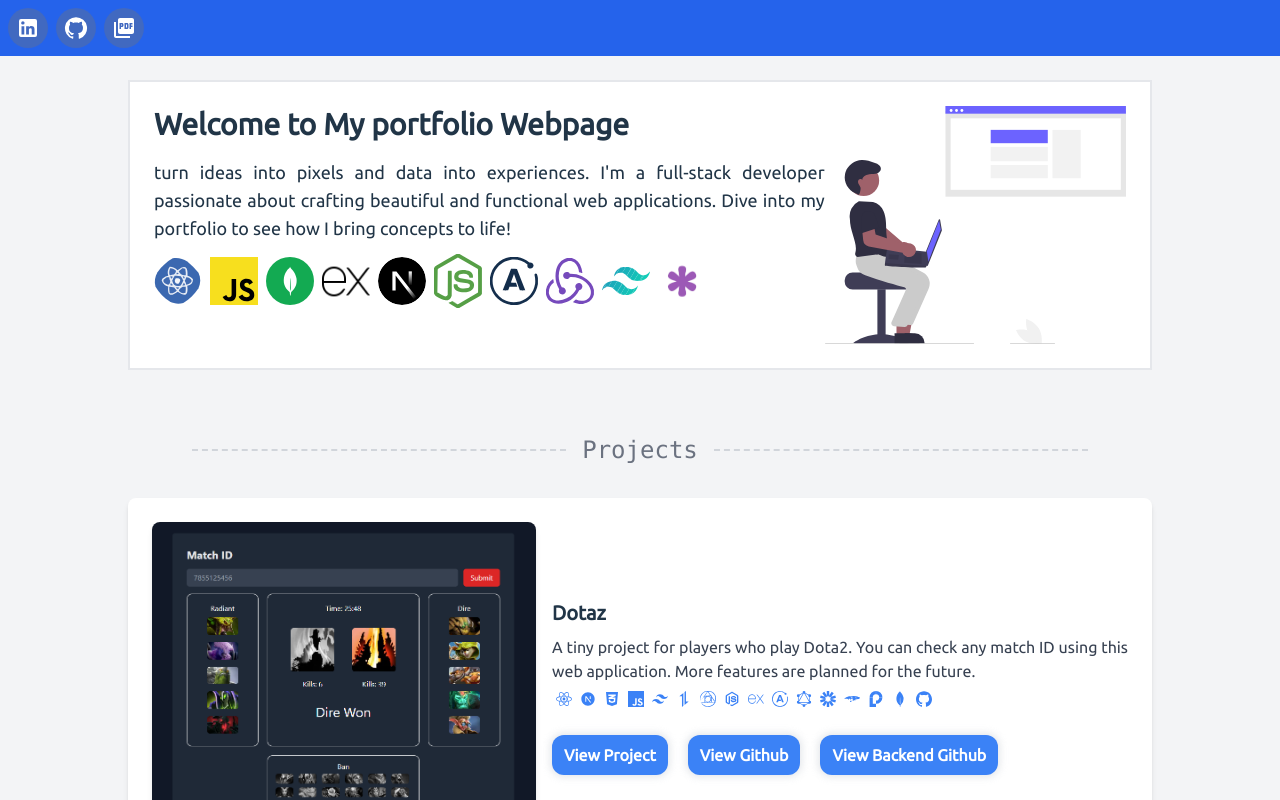
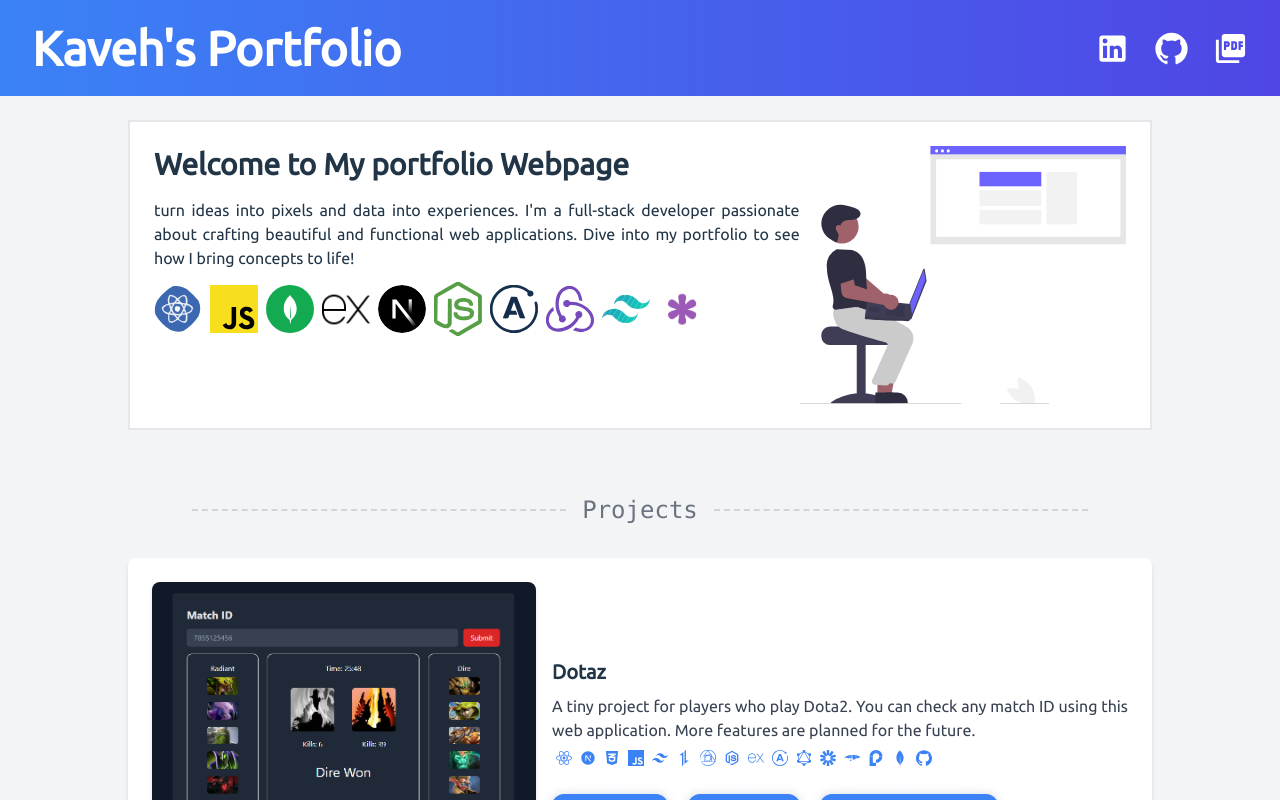
Before and after one commit to kaveh2k/portfolio, a React (Create React App) app: page / in a window 1280 px wide. Shown: the top 800 px of the page. Built offline with nearby package versions, Linux system fonts and the light colour scheme.

Commit message:
minor update

```diff
--- a/src/components/main/Header.jsx
+++ b/src/components/main/Header.jsx
@@ -1,39 +1,59 @@
 import React from "react";
 import { Link } from "react-router-dom";
-import { github, linkedin, seek } from "../../img";
-
+import { Tooltip } from "@mui/material";
+import { keyframes } from "@emotion/react";
 import LinkedInIcon from "@mui/icons-material/LinkedIn";
-import SeekIcon from "@mui/icons-material/Search"; // Material Icon for Seek
-import IndeedIcon from "@mui/icons-material/VerifiedUser"; // Material Icon for Indeed
 import GitHubIcon from "@mui/icons-material/GitHub";
 import PdfIcon from "@mui/icons-material/PictureAsPdf";
 
 const Header = () => {
+  const iconHoverAnimation = keyframes`
+  0% { transform: scale(1); }
+  50% { transform: scale(1.1); }
+  100% { transform: scale(1); }
+`;
   return (
     <>
-      <header className="bg-blue-600 p-2 flex justify-start items-center">
-        <div className="flex">
+      <header className="bg-gradient-to-r from-blue-500 to-indigo-600 shadow-lg py-6 px-4 md:px-8 flex flex-col md:flex-row items-center justify-between">
+        <div className="flex items-center space-x-4">
+          <h1 className="text-4xl md:text-5xl font-extrabold text-white ">
+            Kaveh's Portfolio
+          </h1>
+        </div>
+        <div className="flex space-x-6 mt-4 md:mt-0">
+          <Tooltip title="LinkedIn" arrow>
             <Link
-            to={"https://www.linkedin.com/in/kavehkorki/"}
-            className="text-white mr-2 flex items-center rounded-full p-2 bg-gray-500 bg-opacity-40 hover:text-blue-900 hover:bg-white"
+              to="https://www.linkedin.com/in/kaveh-korki/"
               target="_blank"
+              rel="noopener noreferrer"
+              className="text-white hover:text-blue-300 transition-colors duration-300"
+              style={{ animation: `${iconHoverAnimation} 1s infinite` }}
             >
-            <LinkedInIcon />
+              <LinkedInIcon fontSize="large" />
             </Link>
+          </Tooltip>
+          <Tooltip title="GitHub" arrow>
             <Link
-            to={"https://github.com/kaveh2k"}
-            className="text-white mr-2 flex items-center rounded-full p-2 bg-gray-500 bg-opacity-40 hover:text-blue-900 hover:bg-white"
+              to="https://github.com/kaveh2k"
               target="_blank"
+              rel="noopener noreferrer"
+              className="text-white hover:text-gray-300 transition-colors duration-300"
+              style={{ animation: `${iconHoverAnimation} 1s infinite` }}
             >
-            <GitHubIcon />
+              <GitHubIcon fontSize="large" />
             </Link>
+          </Tooltip>
+          <Tooltip title="Resume" arrow>
             <Link
-            to={"https://www.seek.com.au/profile/kaveh-korki-6BMR6BtJhS"}
-            className="text-white mr-2 flex items-center rounded-full p-2 bg-gray-500 bg-opacity-40 hover:text-blue-900 hover:bg-white"
+              to=""
               target="_blank"
+              rel="noopener noreferrer"
+              className="text-white hover:text-red-300 transition-colors duration-300"
+              style={{ animation: `${iconHoverAnimation} 1s infinite` }}
             >
-            <PdfIcon />
+              <PdfIcon fontSize="large" />
             </Link>
+          </Tooltip>
         </div>
       </header>
     </>
--- a/src/components/main/intro/Intro.jsx
+++ b/src/components/main/intro/Intro.jsx
@@ -20,10 +20,10 @@ const Intro = () => {
       <div className="mb-8 border-2 md:w-full md:max-w-5xl text-justify bg-white p-6 flex flex-col md:flex-row">
         <div className="">
           <div className="mb-3">
-            <h2 className="text-3xl  font-semibold mb-4">
+            <h2 className="text-[26px] md:text-3xl  font-semibold mb-4">
               Welcome to My portfolio Webpage
             </h2>
-            <p className="text-lg">
+            <p className="text-base">
               turn ideas into pixels and data into experiences. I'm a full-stack
               developer passionate about crafting beautiful and functional web
               applications. Dive into my portfolio to see how I bring concepts
--- a/src/components/main/projects/RenderProjects.jsx
+++ b/src/components/main/projects/RenderProjects.jsx
@@ -95,6 +95,8 @@ const RenderProjects = () => {
         { Icon: SiJavascript, name: "JavaScript" },
       ],
       projectLink: "/multistep",
+      githubLink:
+        "https://github.com/kaveh2k/portfolio/tree/master/src/components/projects/multistep",
     },
     {
       imageUrl: newsletter,
@@ -107,6 +109,8 @@ const RenderProjects = () => {
         { Icon: SiTailwindcss, name: "TailWind CSS" },
       ],
       projectLink: "/newsletter",
+      githubLink:
+        "https://github.com/kaveh2k/portfolio/tree/master/src/components/projects/newsletter",
     },
   ];
 
--- a/src/components/utils/Project.jsx
+++ b/src/components/utils/Project.jsx
@@ -22,8 +22,10 @@ const Project = ({
           <img src={imageUrl} alt={title} className="rounded-lg shadow-md" />
         </Link>
         <div className="text-justify md:w-3/5 ">
-          <h1 className="text-xl font-semibold mb-2 ">{title}</h1>
-          <p className="text-gray-700 mb-2">{description}</p>
+          <h3 className="text-[26px] md:text-xl font-semibold mb-2 ">
+            {title}
+          </h3>
+          <p className="text-gray-700 mb-2 text-base">{description}</p>
           <div className="flex mb-2">
             {technologies.map((TechIcon, index) => (
               <Tooltip key={index} arrow title={TechIcon.name}>
--- a/src/components/utils/Skills.jsx
+++ b/src/components/utils/Skills.jsx
@@ -1,6 +1,6 @@
 const Skills = ({ imageUrl, title, skills }) => {
   return (
-    <section className=" bg-gradient-to-r from-teal-400 to-cyan-500 m-2 p-6 text-white rounded-lg shadow-md flex flex-row lg:m-0 font-mono  ">
+    <section className=" bg-gradient-to-r from-teal-400 to-cyan-500 m-2 p-6 text-white rounded-lg shadow-md flex flex-row lg:m-0">
       <div className="flex-grow flex flex-row above-mid-screen:flex-col above-mid-screen:justify-start lg-mid-screen:flex-row lg-mid-screen:justify-between justify-between">
         <img
           src={imageUrl}
@@ -8,10 +8,10 @@ const Skills = ({ imageUrl, title, skills }) => {
           className="hidden above-mid-screen:flex lg-mid-screen:hidden w-[200px] h-[160px] mx-auto object-contain"
         />
         <div>
-          <h4 className="text-3xl font-bold font-sans mb-4">{title}</h4>
+          <h4 className="text-[26px] md:text-3xl font-bold mb-4">{title}</h4>
           <div className="flex-grow">
             {skills.map((text) => (
-              <h6 className="text-lg mb-2">- {text}</h6>
+              <h6 className="text-base md:text-lg mb-2">- {text}</h6>
             ))}
           </div>
         </div>
```
Lines whose indentation alone changed are shown as unchanged.
